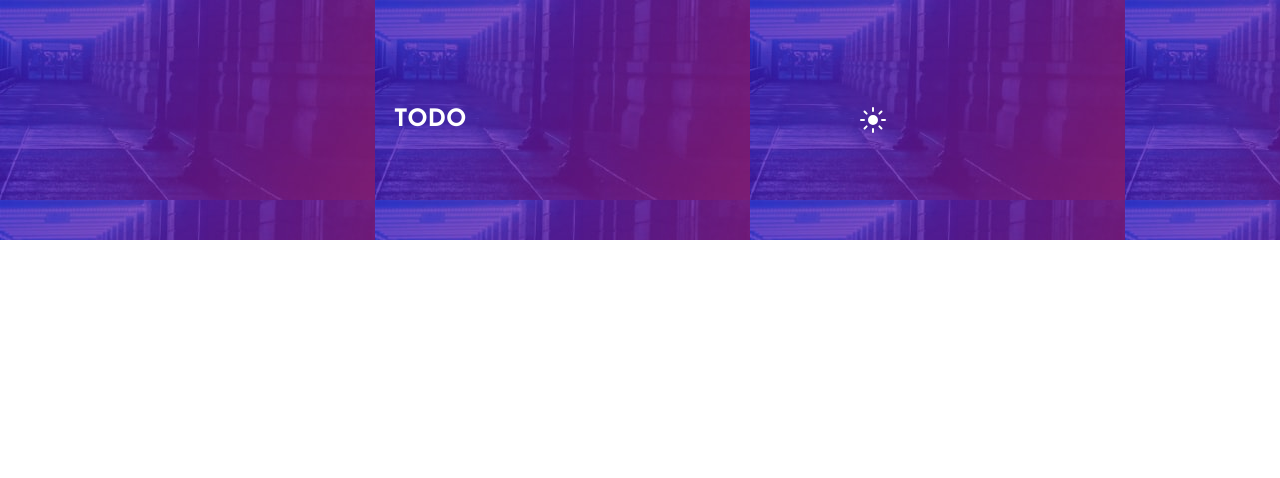
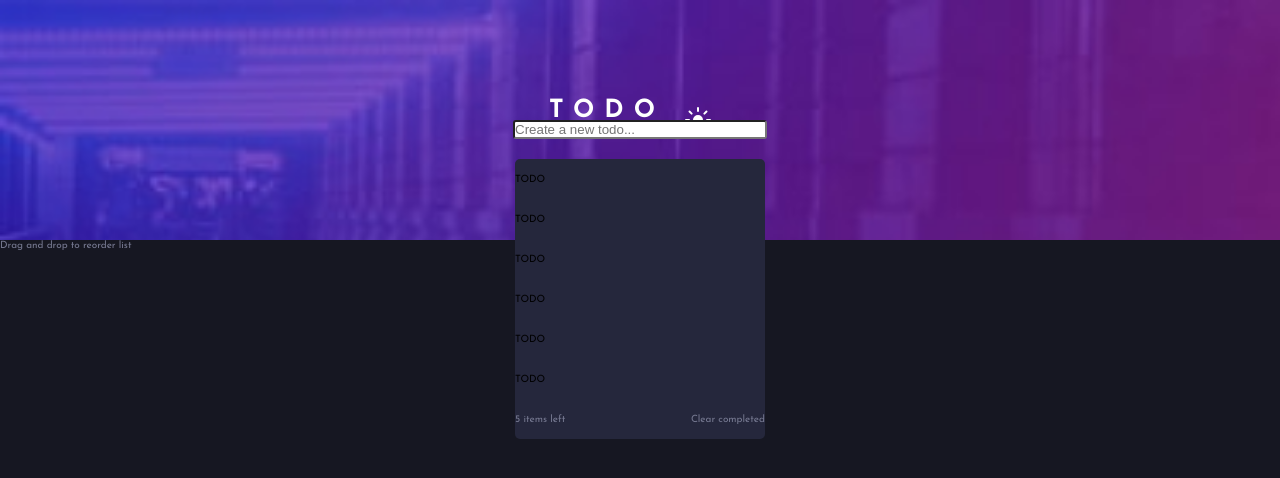
Before and after one commit to JiovanniRomo/TODO-frontedM, a plain HTML site: page index.html in a window 1280 px wide. Drawn offline with Linux system fonts and the light colour scheme.

Commit message:
Se termino el estilo base de los todos junto con su main grid

```diff
--- a/index.html
+++ b/index.html
@@ -14,9 +14,52 @@
 <body>
 
     <header class="header-container">
-        <h2 class="header-container__title">TODO</h2>
-        <img src="./images/icon-sun.svg" alt="icon sun" class="header-container__title icon">
+        <div class="header-container__title">
+            <h2>TODO</h2>
+            <img src="./images/icon-sun.svg" alt="icon sun" class="header-container__title icon">
+        </div>
     </header>
+
+    <main class="main-container">
+        <div class="main_container__todos">
+            <form action="" class="main__todos--input">
+                <input type="text" placeholder="Create a new todo...">
+            </form>
+            <div class="main-container__todos--items">
+                <div class="item">
+                    <p>TODO</p>
+                </div>
+                <div class="item">
+                    <p>TODO</p>
+
+                </div>
+                <div class="item">
+                    <p>TODO</p>
+
+                </div>
+                <div class="item">
+                    <p>TODO</p>
+
+                </div>
+                <div class="item">
+                    <p>TODO</p>
+
+                </div>
+                <div class="item">
+                    <p>TODO</p>
+
+                </div>
+                <div class="item">
+                    <p>5 items left</p>
+                    <p>Clear completed</p>
+                </div>
+            </div>
+        </div>
+    </main>
+
+    <footer>
+        <p>Drag and drop to reorder list</p>
+    </footer>
 
 </body>
 
--- a/styles/styles.css
+++ b/styles/styles.css
@@ -15,29 +15,104 @@
     --VeryDarkGrayishBlue: hsl(235, 19%, 35%);
 
     /* Dark Theme */
-    --VeryDarkBlue: hsl(235, 21%, 11%)
-    --VeryDarkDesaturatedBlue: hsl(235, 24%, 19%)
-    --LightGrayishBlue: hsl(234, 39%, 85%)
-    --LightGrayishBlue (hover): hsl(236, 33%, 92%)
-    --DarkGrayishBlue: hsl(234, 11%, 52%)
-    --Very DarkGrayishBlue: hsl(233, 14%, 35%)
-    --Very DarkGrayishBlue: hsl(237, 14%, 26%)
+    --VeryDarkBlue: hsl(235, 21%, 11%);
+    --VeryDarkDesaturatedBlue: hsl(235, 24%, 19%);
+    --LightGrayishBlue: hsl(234, 39%, 85%);
+    --LightGrayishBlue: hsl(236, 33%, 92%);
+    --DarkGrayishBlue: hsl(234, 11%, 52%);
+    --VeryDarkGrayishBlue: hsl(233, 14%, 35%);
+    --VeryDarkGrayishBlue: hsl(237, 14%, 26%);
+}
+
+html {
+    font-size: 62.5%;
+    font-family: 'Josefin Sans';
+}
+
+body {
+    background-color: var(--VeryDarkBlue);
 }
 
 .header-container {
     width: 100%;
     height: 30vh;
     background-image: url('../images/bg-mobile-dark.jpg');
+    background-repeat: no-repeat;
+    background-size: cover;
     display: flex;
     align-items: center;
     justify-content: space-evenly;
+    position: relative;
 }
 
 .header-container__title {
+    display: flex;
+    /* justify-content: space-between; */
+    align-items: center;
+}
+
+.header-container__title h2 {
     color: white;
     font-family: 'Josefin Sans';
+    font-weight: 700;
+    font-size: 2.5rem;
+    letter-spacing: 1rem;
+    margin-bottom: 20px;
 }
 
 .icon {
-    font-size: 20px;
+    font-size: 10px;
+    padding: 20px;
 }
+
+.main-container {
+    position: absolute;
+    top: 120px;
+    width: 100%;
+    height: auto;
+    display: flex;
+    justify-content: center;
+}
+
+.main-container__todos {
+    display: grid;
+    grid-template-rows: auto;
+}
+
+.main__todos--input input {
+    width: 250px;
+    border-radius: 3px;
+
+}
+
+.main-container__todos--items {
+    display: grid;
+    grid-template-rows: auto;
+    justify-content: center;
+    height: auto;
+    margin-top: 20px;
+}
+
+.item {
+    display: flex;
+    align-items: center;
+    /* border: 2px solid black; */
+    width: 250px;
+    height: 40px;
+    background-color: var(--VeryDarkDesaturatedBlue);
+}
+
+.item:first-child {
+    border-radius: 5px 5px 0 0;
+}
+
+.item:last-child {
+    display: flex;
+    justify-content: space-between;
+    border-radius: 0 0 5px 5px;
+    color: var(--DarkGrayishBlue);
+}
+
+footer p {
+    color: var(--DarkGrayishBlue);
+}
```
